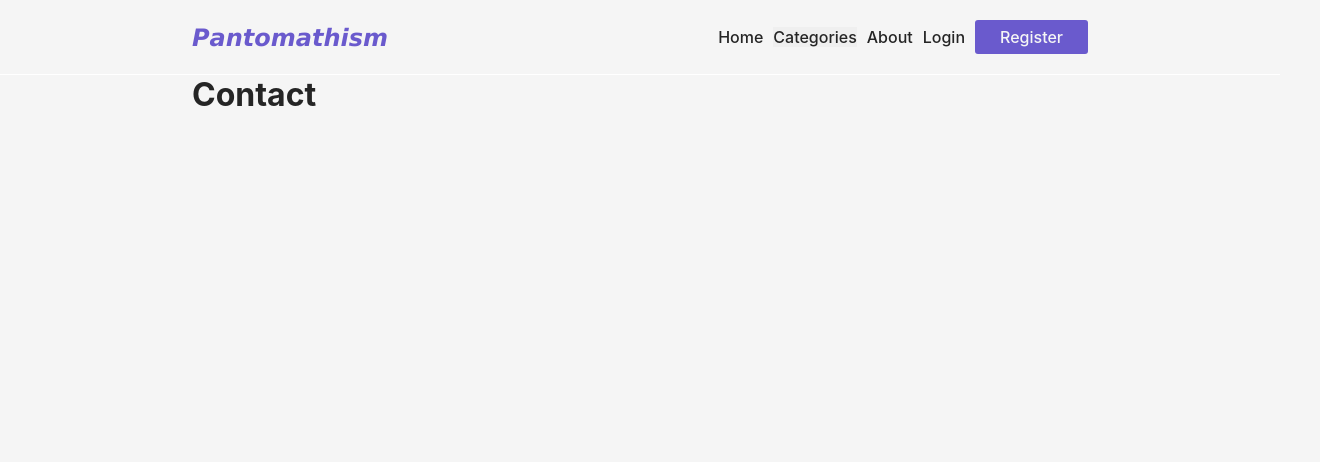
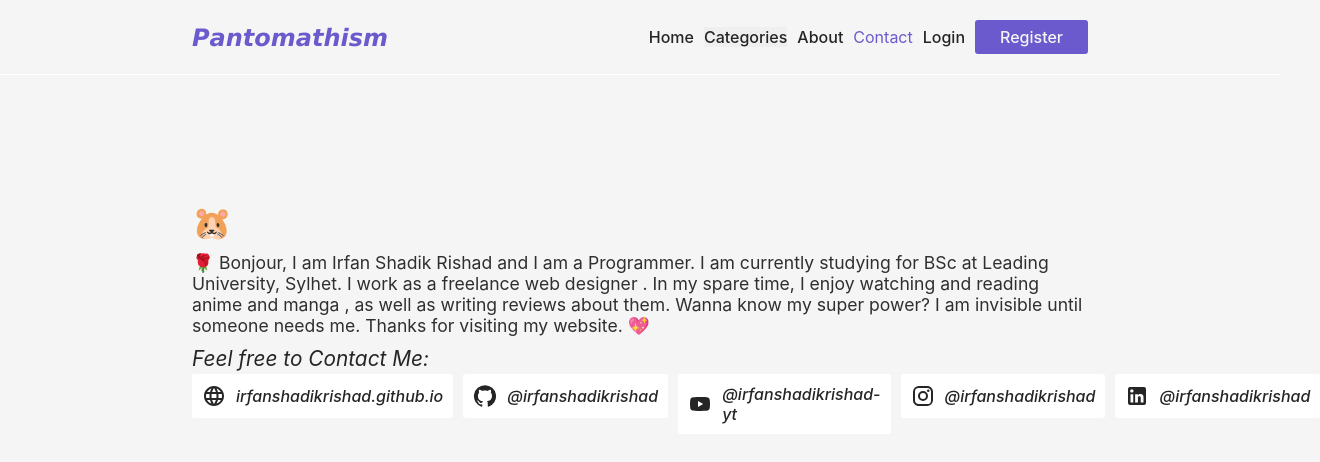
Before and after one commit to irfanshadikrishad/pantomathism, a React (Create React App) app in the folder client/: page /contact in a window 1280 px wide. Shown: the top 462 px of the page, 1320 px wide, since content can reach past the window. Built offline with nearby package versions, Linux system fonts and the light colour scheme; no server answers.

Commit message:
Contact page added

```diff
--- a/client/src/components/Contact.jsx
+++ b/client/src/components/Contact.jsx
@@ -1,7 +1,47 @@
+import React from 'react';
+import ContactSocialCard from "./ContactSocialCard";
+import GitHubIcon from '@mui/icons-material/GitHub';
+import YouTubeIcon from '@mui/icons-material/YouTube';
+import InstagramIcon from '@mui/icons-material/Instagram';
+import LinkedInIcon from '@mui/icons-material/LinkedIn';
+import LanguageIcon from '@mui/icons-material/Language';
+
 export default function Contact() {
     return (
-        <div className="container">
-            <h1>Contact</h1>
-        </div>
+        <section className="container page contact">
+            <div className="developer">
+                <h1 className="primary intro">🐹</h1>
+                <p className='developer__about'>🌹 Bonjour, I am Irfan Shadik Rishad and I am a Programmer. I am currently studying for BSc at Leading University, Sylhet. I work as a freelance web designer . In my spare time, I enjoy watching and reading anime and manga , as well as writing reviews about them. Wanna know my super power? I am invisible until someone needs me. Thanks for visiting my website. 💖</p>
+                <p className='contact__dev'>Feel free to Contact Me:</p>
+                <div className="social__cards">
+                    <ContactSocialCard
+                        link="https://irfanshadikrishad.github.io"
+                        icon={<LanguageIcon />}
+                        username="irfanshadikrishad.github.io"
+                    />
+                    <ContactSocialCard
+                        link="https://github.com/irfanshadikrishad"
+                        icon={<GitHubIcon />}
+                        username="@irfanshadikrishad"
+                    />
+                    <ContactSocialCard
+                        link="https://www.youtube.com/@irfanshadikrishad-yt"
+                        icon={<YouTubeIcon />}
+                        username="@irfanshadikrishad-yt"
+                    />
+                    <ContactSocialCard
+                        link="https://www.instagram.com/irfanshadikrishad/"
+                        icon={<InstagramIcon />}
+                        username="@irfanshadikrishad"
+                    />
+                    <ContactSocialCard
+                        link="https://www.linkedin.com/in/irfanshadikrishad/"
+                        icon={<LinkedInIcon />}
+                        username="@irfanshadikrishad"
+                    />
+                </div>
+
+            </div>
+        </section >
     )
 }
--- /dev/null
+++ b/client/src/components/ContactSocialCard.jsx
@@ -0,0 +1,8 @@
+export default function ContactSocialCard(props) {
+    return <a href={props.link} target="_blank" rel="noreferrer">
+        <div className="social__card">
+            {props.icon}
+            <p>{props.username}</p>
+        </div>
+    </a>
+}
--- a/client/src/components/Navbar.jsx
+++ b/client/src/components/Navbar.jsx
@@ -47,6 +47,7 @@ export default function Navbar() {
                         <NavLink to="/technology">Technology</NavLink>
                     </div> : ""}
                     <NavLink to="/about">About</NavLink>
+                    <NavLink to="/contact">Contact</NavLink>
                     {state ? <NavLink to="/profile">Profile</NavLink> : <><NavLink to="/login">Login</NavLink>
                         <NavLink className="nav__register" to="/register">Register</NavLink></>}
 
--- a/client/src/index.css
+++ b/client/src/index.css
@@ -544,3 +544,48 @@ p.author,
     gap: 5px;
     justify-content: center;
 }
+
+.social__card {
+    display: flex;
+    align-items: center;
+    gap: 10px;
+    padding: 10px;
+    background-color: white;
+    border-radius: 2px;
+}
+
+.social__card>p {
+    font-style: italic;
+    font-weight: 500;
+}
+
+.social__cards>a {
+    text-decoration: none;
+    color: var(--color);
+}
+
+.social__cards {
+    display: grid;
+    grid-template-columns: repeat(5, 1fr);
+    gap: 10px;
+}
+
+.contact__dev {
+    font-size: 1.3rem;
+    font-style: italic;
+    margin-bottom: 3px;
+}
+
+.developer__about {
+    font-size: 1.1rem;
+    opacity: 95%;
+    padding: 10px 0;
+}
+
+.intro {
+    font-size: 2rem;
+}
+
+.contact {
+    padding: 10vw 0;
+}
```
